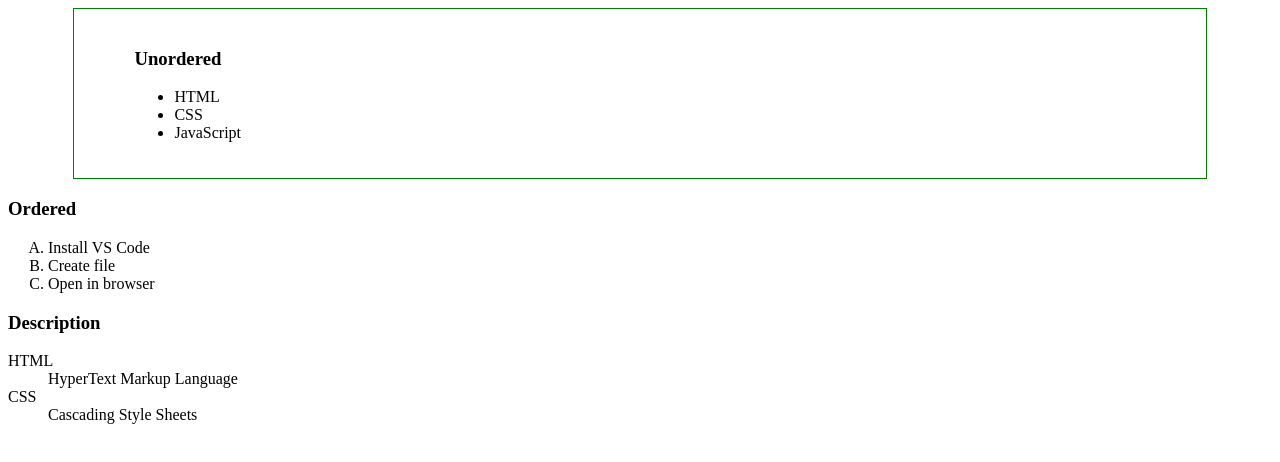
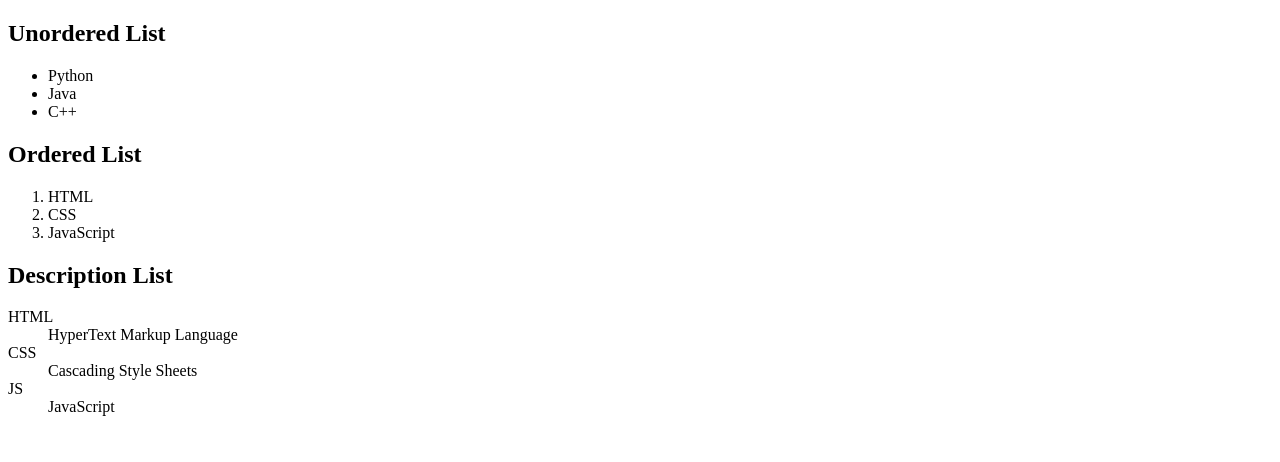
Before and after one commit to Harshit08-ops/WDW_0204, a plain HTML site: page Web Designing Workshop Assignment/Assignment-05/index.html in a window 1280 px wide. Drawn offline with Linux system fonts and the light colour scheme.

Commit message:
Assignment 5 - Completed Lists

```diff
--- a/Web Designing Workshop Assignment/Assignment-05/index.html
+++ b/Web Designing Workshop Assignment/Assignment-05/index.html
@@ -1,38 +1,35 @@
 <!DOCTYPE html>
 <html>
 <head>
-    <title>Assignment 5</title>
+    <title>HTML Lists</title>
 </head>
 <body>
 
-    <div style="border: 1px solid green; padding: 20px 60px; width: 80%; margin: auto;">
+    <h2>Unordered List</h2>
+    <ul>
+        <li>Python</li>
+        <li>Java</li>
+        <li>C++</li>
+    </ul>
 
-        <h3>Unordered</h3>
-
-        <ul>
+    <h2>Ordered List</h2>
+    <ol>
         <li>HTML</li>
         <li>CSS</li>
         <li>JavaScript</li>
-        </ul>
-
-    </div>
-
-</body>
-</html>
-        <h3>Ordered</h3>
-
-        <ol type="A">
-            <li>Install VS Code</li>
-            <li>Create file</li>
-            <li>Open in browser</li>
     </ol>
 
-        <h3>Description</h3>
-
+    <h2>Description List</h2>
     <dl>
         <dt>HTML</dt>
         <dd>HyperText Markup Language</dd>
 
         <dt>CSS</dt>
         <dd>Cascading Style Sheets</dd>
+
+        <dt>JS</dt>
+        <dd>JavaScript</dd>
     </dl>
+
+</body>
+</html>
```
Lines whose indentation alone changed are shown as unchanged.
